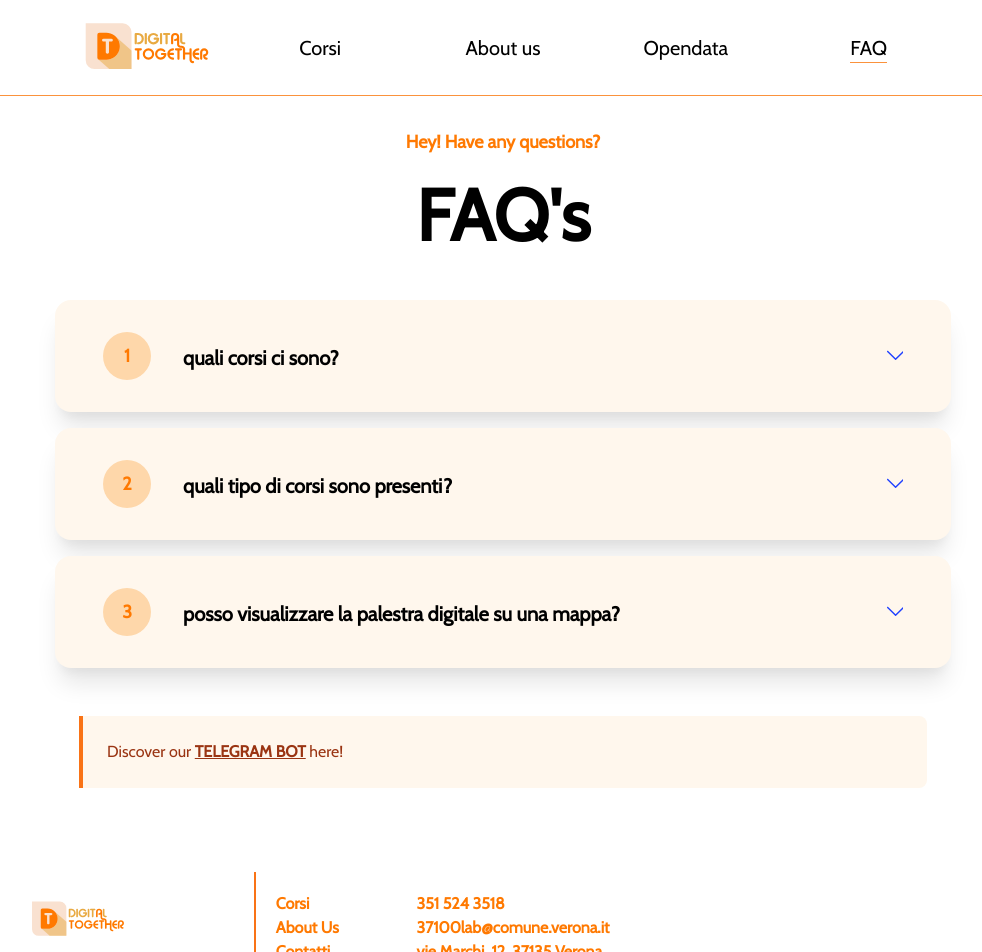
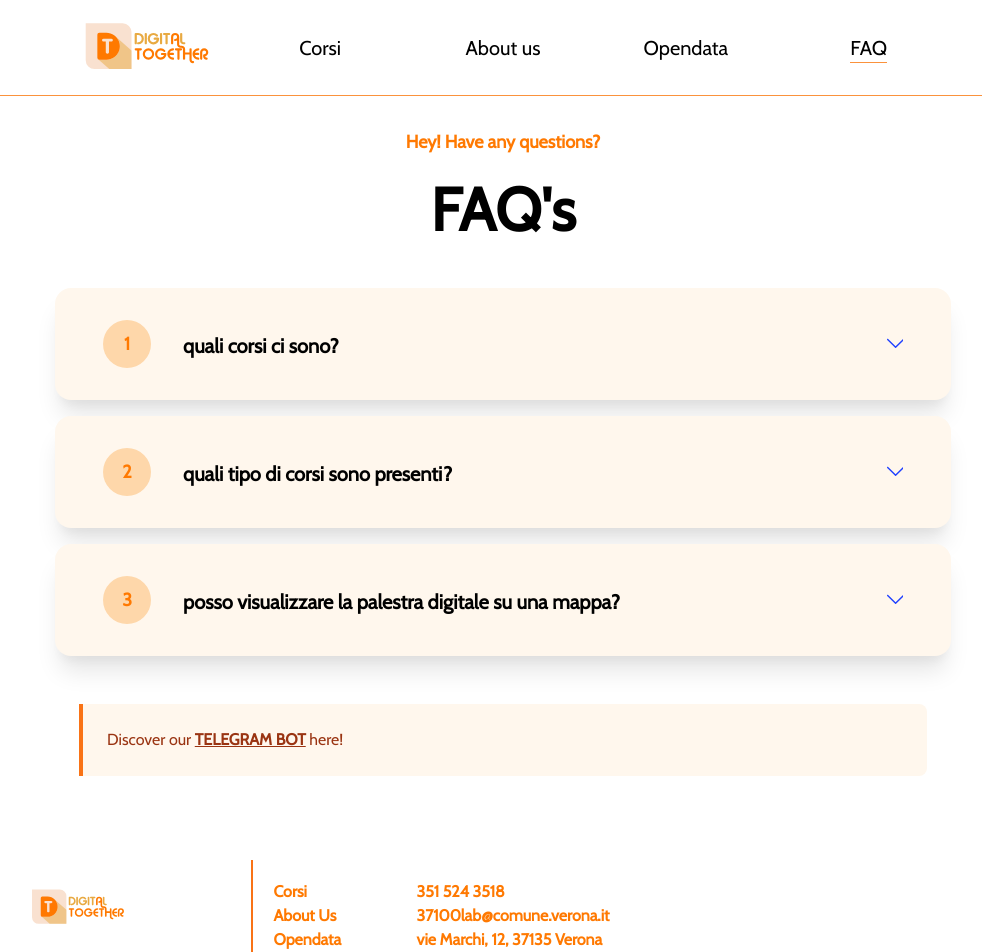
Before and after one commit to fondazioneedulife/digital-together, a Vue app in the folder client/: page /faq in a window 1280 px wide. Shown: the top 952 px of the page, without its empty margins (137-1119 px from the left). Built offline with nearby package versions, Linux system fonts and the light colour scheme; what vue3-openlayers would draw is missing.

Commit message:
h1 fix, footer navigation fix

```diff
--- a/client/src/components/layout/Footer.vue
+++ b/client/src/components/layout/Footer.vue
@@ -17,7 +17,7 @@
           <!--<p class="text-orange-200 mb-3">Pagine</p>-->
           <span> <router-link to="/corsi">Corsi</router-link> </span>
           <span> <router-link to="/about">About Us</router-link> </span>
-          <span> <router-link to="/contatti">Contatti</router-link> </span>
+          <span> <router-link to="/opendata">Opendata</router-link> </span>
           <span> <router-link to="/faq">FAQ</router-link> </span>
         </div>
       </div>
--- a/client/src/views/Faq.vue
+++ b/client/src/views/Faq.vue
@@ -4,7 +4,7 @@
         <div class="container px-4 mx-auto">
             <div class="mb-8 text-center">
             <span class="text-lg font-bold text-red-500">Hey! Have any questions?</span>
-            <h2 class="mb-12 mt-6 text-7xl font-bold font-heading">FAQ&apos;s</h2>
+            <h2 class="mb-12 mt-6 md:text-6xl text-4xl font-bold font-heading">FAQ&apos;s</h2>
             </div>
             <div class="max-w-4xl mx-auto">
             <ul>
--- a/client/src/views/Home.vue
+++ b/client/src/views/Home.vue
@@ -37,7 +37,7 @@
     <div class="flex flex-col mt-10 a md:grid md:grid-cols-8 md:h-96 md:mt-20 items-center">
         <div class="justify-items-center w-96 mb-4 md:w-96 md:col-start-2 md:col-end-4 p-1"><img src='@/assets/Landing_1.svg'></div>
         <div class="justify-items-center text-left md:col-start-5 rounded-full md:col-end-8 p-5 md:text-left">
-            <h1 class='font-medium text-4xl md:text-6xl mb-20'>LE SCUOLE E I CORSI CHE CERCHI A PORTATA DI MANO</h1>
+            <h1 class='font-bold text-4xl md:text-5xl mb-20'>LE SCUOLE E I CORSI CHE CERCHI A PORTATA DI MANO</h1>
             <router-link to='/corsi' class='btn text-white p-2 rounded'>Scopri di più</router-link>
         </div>
     </div>
```
